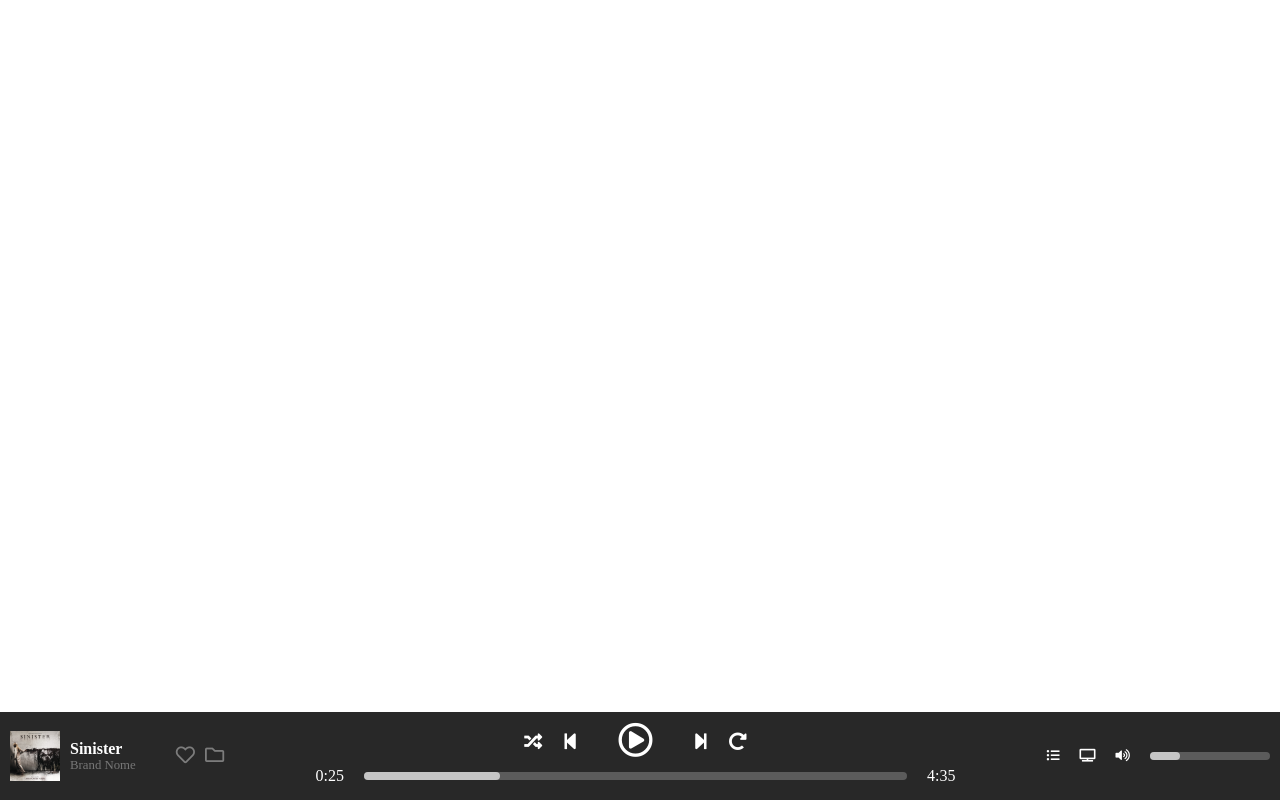
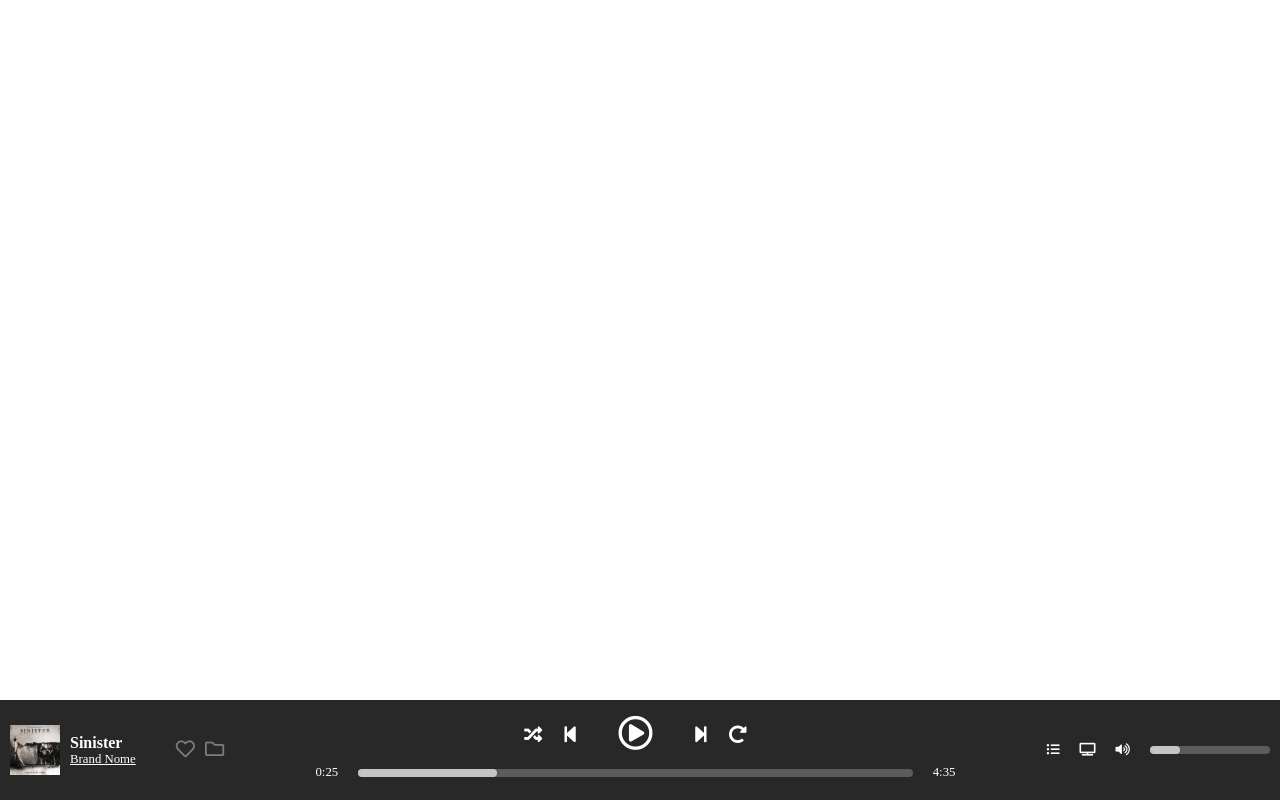
Before and after one commit to Difelice-e/html-css-spotifyweb, a plain HTML site: page index.html in a window 1280 px wide. In both pictures the pointer is over the element "Brand Nome". Drawn offline with Linux system fonts and the light colour scheme.

Commit message:
aggiunti hover a tutta la sezione

```diff
--- a/index.html
+++ b/index.html
@@ -21,7 +21,7 @@
 
                 <div class="song-info">
                     <h3 class="song-title">Sinister</h3>
-                    <p class="song-artist">Brand Nome</p>
+                    <p class="song-artist"><a href="#">Brand Nome</a></p>
                 </div>
             </div>
 
--- a/style.css
+++ b/style.css
@@ -48,9 +48,8 @@ main{
     display: flex;
     justify-content: space-between;
     align-items: center;
-    padding: 10px;
+    padding: 15px 10px;
 }
-
 
 /* SEZIONE DI SINISTRA - CMD__WIDGET CMD_INFO */
 .cmd__widget {
@@ -79,6 +78,11 @@ main{
     font-size: 0.8rem;
 }
 
+.song-artist:hover {
+    color: white;
+    text-decoration: underline;
+}
+
 .song-cmd ul {
     display: contents;
 }
@@ -88,12 +92,16 @@ main{
     font-size: 1.2rem;
 }
 
+.song-cmd .icon:hover {
+    color: white;
+}
 
 /* SEZIONE CENTRALE - CMD__MAIN  */
 .cmd__main {
     display: flex;
     flex-direction: column;
     align-items: center;
+    gap: 5px;
 }
 
 .cmd-main__audio {
@@ -115,6 +123,10 @@ main{
 .cmd-main__audio .icon-xl {
     font-size: 35px;
     padding: 0 20px;
+}
+
+.cmd-main__audio .icon-xl:hover {
+    transform: scale(1.2);
 }
 
 /* TIMEBAR  */
@@ -162,6 +174,10 @@ main{
     position: absolute;
     right: 0;
     transform: translate(50%, -25%);
+}
+
+.time {
+    font-size: 0.8rem;
 }
 
 /* SEZIONE DI DESTRA - CMD_AUDIO  */
```
